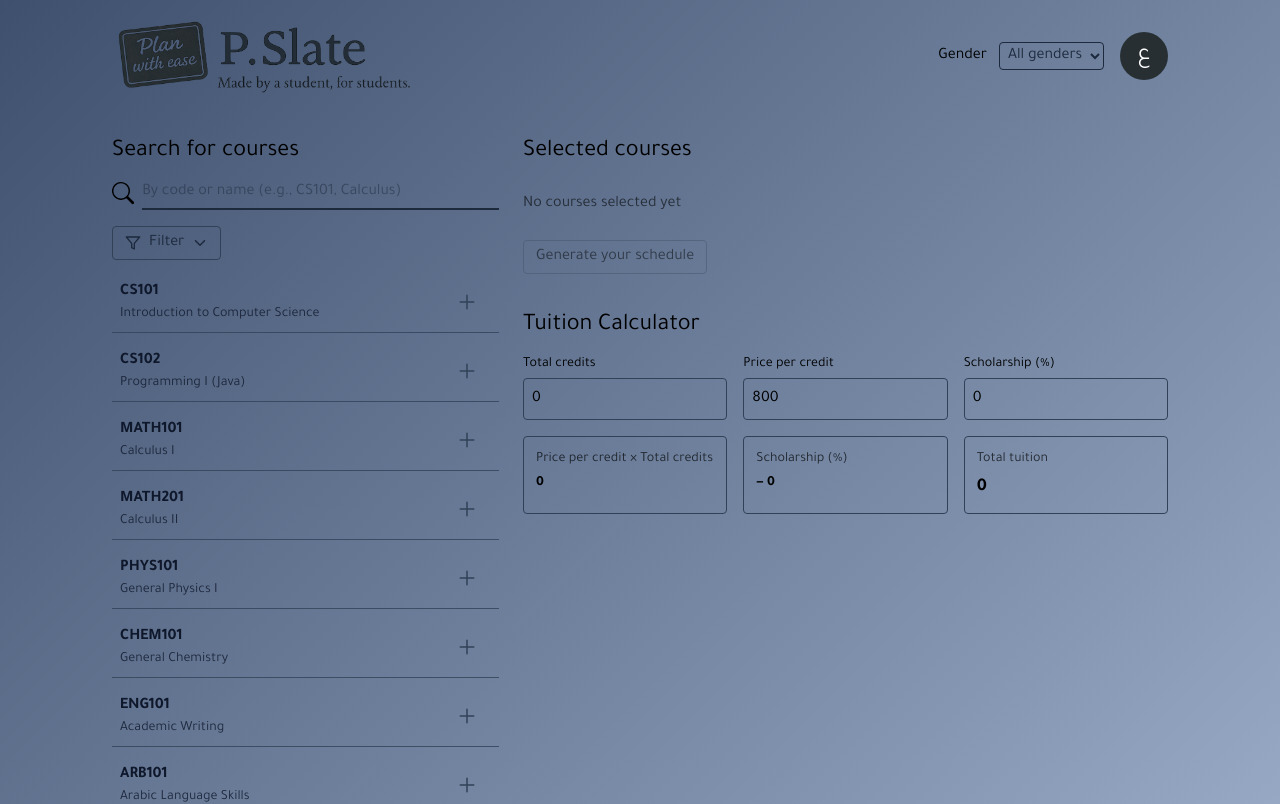
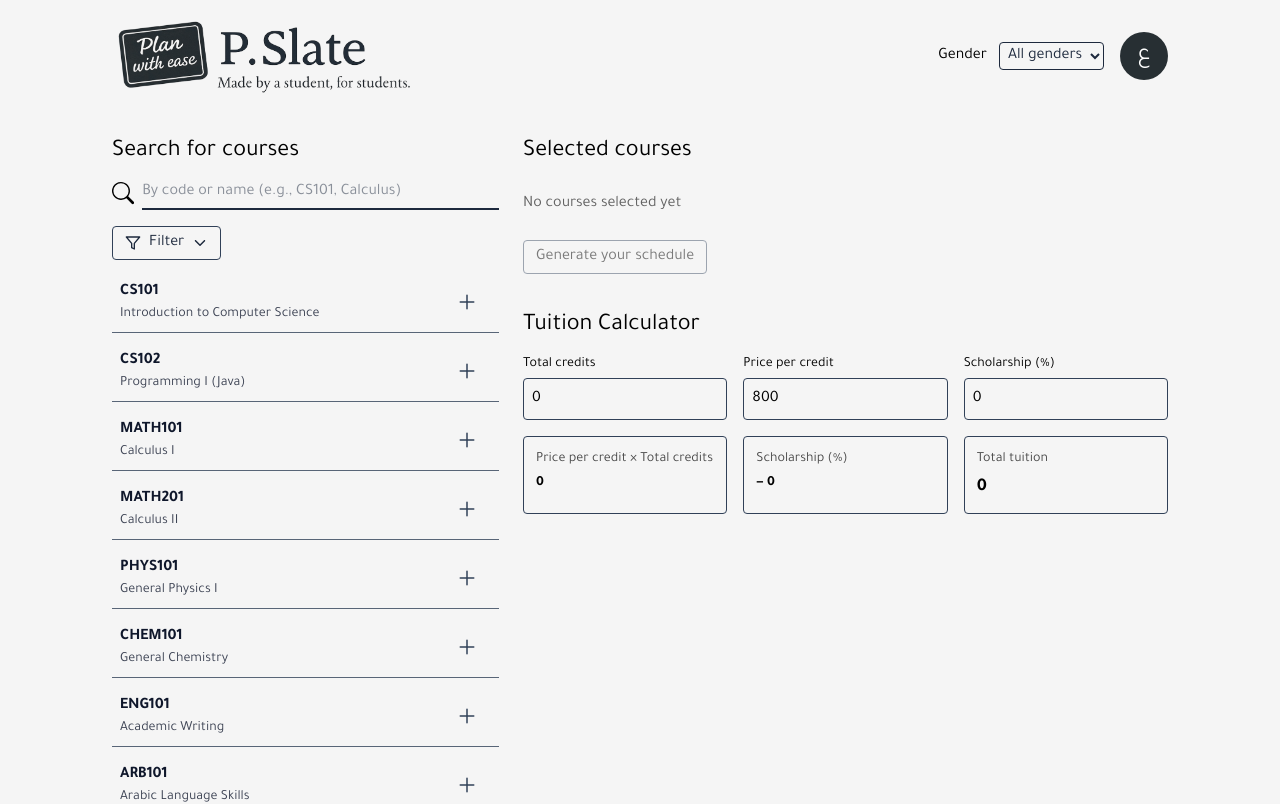
Before and after one commit to IvanBodnarash/p-slate-app, a React (Vite) app: page /en in a window 1280 px wide. Shown: the top 804 px of the page. Built offline with nearby package versions, Linux system fonts and the light colour scheme.

Commit message:
fix: layout color change + adjust copy section numbers

```diff
--- a/package.json
+++ b/package.json
@@ -26,6 +26,7 @@
     "@types/react": "^19.1.16",
     "@types/react-dom": "^19.1.9",
     "@vitejs/plugin-react": "^5.0.4",
+    "baseline-browser-mapping": "^2.9.19",
     "eslint": "^9.36.0",
     "eslint-plugin-react-hooks": "^5.2.0",
     "eslint-plugin-react-refresh": "^0.4.22",
--- a/src/components/header/GenderSelect.jsx
+++ b/src/components/header/GenderSelect.jsx
@@ -14,13 +14,13 @@ export default function GenderSelect() {
         onChange={(e) => setStudentGender(e.target.value)}
         className="border rounded p-1 text-slate-800 outline-0 cursor-pointer"
       >
-        <option value="" className="bg-slate-500">
+        <option value="" className="bg-[#F5F5F5]">
           {t("allGenders", { defaultValue: "All genders" })}
         </option>
-        <option value="M" className="bg-slate-500">
+        <option value="M" className="bg-[#F5F5F5]">
           {t("male", { defaultValue: "Male" })}
         </option>
-        <option value="F" className="bg-slate-500">
+        <option value="F" className="bg-[#F5F5F5]">
           {t("female", { defaultValue: "Female" })}
         </option>
       </select>
--- a/src/components/planner/CourseFilter.jsx
+++ b/src/components/planner/CourseFilter.jsx
@@ -149,7 +149,7 @@ export default function CourseFilter() {
               {t("allMajors", { defaultValue: "All majors" })}
             </option>
             {majors.map((m) => (
-              <option key={m} value={m} className="bg-[#808ea1] cursor-pointer">
+              <option key={m} value={m} className="bg-[#F5F5F5] cursor-pointer">
                 {m}
               </option>
             ))}
--- a/src/components/schedule/ScheduleHeader.jsx
+++ b/src/components/schedule/ScheduleHeader.jsx
@@ -15,7 +15,7 @@ export default function ScheduleHeader() {
 
   const onCopy = async () => {
     const text = Object.entries(current.map)
-      .map(([code, sec]) => `${code}:${sec}`)
+      .map(([_, sec]) => sec)
       .join(", ");
     try {
       await navigator.clipboard.writeText(text);
--- a/src/layouts/MainLayout.jsx
+++ b/src/layouts/MainLayout.jsx
@@ -15,7 +15,7 @@ export default function MainLayout() {
   }, [lang, i18n]);
 
   return (
-    <div className="font-tajawal bg-[linear-gradient(135deg,#3E506D,#A9BBD6)] min-h-screen">
+    <div className="font-tajawal bg-[#F5F5F5] min-h-screen">
       <Header />
       <main
         className="px-6 md:px-14 lg:px-28 py-6"
--- a/src/styles/index.css
+++ b/src/styles/index.css
@@ -2,13 +2,8 @@
 @import "tailwindcss";
 
 @theme {
-    --font-tajawal: "Tajawal", sans-serif;
-    --color-blue-deep-sea: #14406e;
-    --color-blue-dark-ocean: #0d2237;
-    --color-orange-bee: #f9a01b;
+  --font-tajawal: "Tajawal", sans-serif;
+  --color-blue-deep-sea: #14406e;
+  --color-blue-dark-ocean: #0d2237;
+  --color-orange-bee: #f9a01b;
 }
-
-* {
-    scrollbar-width: thin;
-    scrollbar-color: #7d899d #303e54;
-}
```
Also changed, not shown: 1 other file (tests, documents, lock files or other folders).
